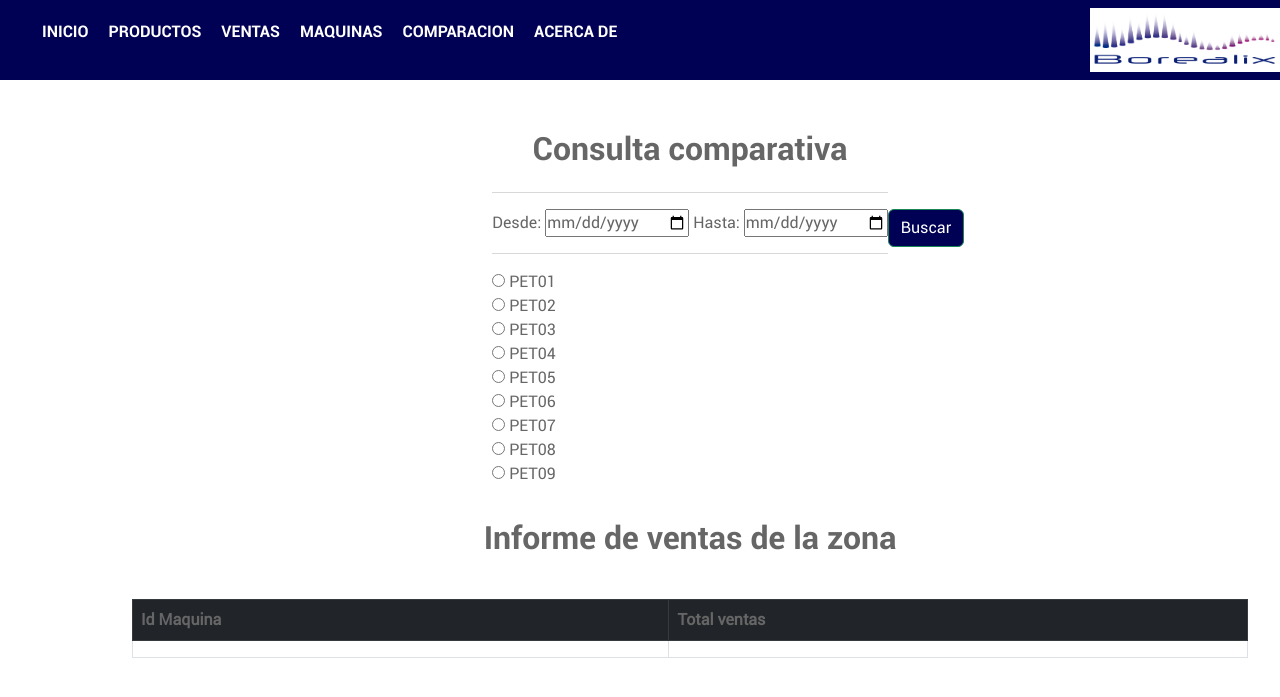
After one commit to KevinCabHer/Consultas, a Django app: page /comparacion/ in a window 1280 px wide; the page is wider, and only the part inside the window is pictured. The commit adds this page. Shown: the top 697 px of that part. Run offline with Django 3.2, Linux system fonts and the light colour scheme; lists and menus that the app fills with data are empty; some libraries are stand-ins or nearby versions.

Commit message:
Agregando template comparacion: funcionan los checkbox

```diff
--- a/gestion_consultas/informes/urls.py
+++ b/gestion_consultas/informes/urls.py
@@ -2,12 +2,12 @@ from django.urls import path, include
 from . import views
 
 urlpatterns = [
-
    path('informes/', views.informes , name="informes" ),
    path('', views.inicio , name="inicio" ),
    path('about/', views.about , name="about"),
    path('ventas/', views.ventas, name="ventas" ),
    path('pdf/',views.pdf, name="pdf"),
-   path('maquinas/',views.maquinas, name="maquinas")
-
+   path('maquinas/',views.maquinas, name="maquinas"),
+   path('pdf2/', views.pdf2, name="pdf2"),
+   path('comparacion/', views.comparacion, name="comparacion"),
 ]
--- a/gestion_consultas/informes/views.py
+++ b/gestion_consultas/informes/views.py
@@ -8,11 +8,18 @@ import os
 from django.conf import settings
 from django.http import HttpResponse
 from django.template.loader import get_template
+from django.template.loader import render_to_string
+import pdfkit
+from jinja2 import Environment, FileSystemLoader
+
+path_wkhtmltopdf = r'C:\Program Files\wkhtmltopdf\bin\wkhtmltopdf.exe'
+config = pdfkit.configuration(wkhtmltopdf=path_wkhtmltopdf)
 from xhtml2pdf import pisa
 from django.contrib.staticfiles import finders
 
 
-
+context1 = {}
+context2 = {}
 
 def informes(request):
     tabla = models.TbProduct.objects.select_related().all()
@@ -86,8 +93,8 @@ def ventas(request):
         #total placas vendidas
         for j in cant:
             placas_total = j + placas_total
-
-    context = {
+    global context1
+    context1 = {
         'venta1':cant[0],
         'total1':total[0],
 
@@ -150,12 +157,12 @@ def ventas(request):
 
     }
     #return HttpResponse("prueba")
-    return render(request, 'informes/ventas.html',context)
+    return render(request, 'informes/ventas.html',context1)
 
 def pdf(request):
     template = get_template('informes/ventas.html')
-    context = {'title':''}
-    html = template.render(context)
+    #context = {'title':''}
+    html = template.render(context1)
     response = HttpResponse(content_type='application/pdf')
     response['Content-Disposition'] = 'attachment; filename="reporte_ventas.pdf"'
 
@@ -163,8 +170,6 @@ def pdf(request):
        html, dest=response)
 
     return response
-
-
 
 def maquinas(request):
     lista_fechas = []
@@ -227,7 +232,8 @@ def maquinas(request):
 
     contenedor2 = {prueba:total for (prueba,total) in zip(prueba,total_diario)}
 
-    context ={
+    global context2
+    context2 ={
         'zonas':zonas,
         'id_maquina':id_maquina,
         'total':total,
@@ -238,4 +244,42 @@ def maquinas(request):
         'total1' : total1
     }
 
-    return render(request, 'informes/maquinas.html', context)
+    return render(request, 'informes/maquinas.html', context2)
+
+def pdf2(request):
+    template = get_template('informes/maquinas.html')
+    #context = {'title':''}
+    html = template.render(context2)
+    response = HttpResponse(content_type='application/pdf')
+    response['Content-Disposition'] = 'attachment; filename="reporte_maquinas.pdf"'
+
+    pisa_status = pisa.CreatePDF(
+       html, dest=response)
+
+    return response
+
+def comparacion(request):
+
+    start_date1 = request.POST.get('pet01')
+    start_date2 = request.POST.get('pet02')
+    start_date3 = request.POST.get('pet03')
+    start_date4 = request.POST.get('pet04')
+    start_date5 = request.POST.get('pet05')
+    start_date6 = request.POST.get('pet06')
+    start_date7 = request.POST.get('pet07')
+    start_date8 = request.POST.get('pet08')
+    start_date9 = request.POST.get('pet09')
+
+    print(start_date1)
+    print(start_date2)
+    print(start_date3)
+    print(start_date4)
+    print(start_date5)
+    print(start_date6)
+    print(start_date7)
+    print(start_date8)
+    print(start_date9)
+
+
+    context={}
+    return render(request, 'informes/comparacion.html', context)
--- /dev/null
+++ b/gestion_consultas/templates/informes/comparacion.html
@@ -0,0 +1,99 @@
+{% extends 'layouts/base.html' %}
+{% block 'title' %}Comparativa{% endblock  %}
+{% block 'content' %}
+<h2> Consulta comparativa </h2>
+<fieldset>
+
+    <form action="/comparacion/" method="POST">
+        {% csrf_token %}
+        <hr/>
+            <label for="fechainicial">Desde: </label>
+            <input name="fechainicial" id="fechainicial" autocomplete="off" type="date"></input>
+
+            <label for="fechafinal">Hasta: </label>
+            <input name="fechafinal" id="fechafinal" autocomplete="off" type="date" ></input>
+
+            <button class = "btn btn-success" style="background-color:rgb(0,0,85)" >Buscar</button>
+        <hr/>
+
+        <div>
+            <input type="radio" id="pet01" name="pet01" value="pet01">
+            <label for="pet01">PET01</label>
+        </div>
+
+        <div>
+            <input type="radio" id="pet02" name="pet02" value="pet02">
+            <label for="pet02">PET02</label>
+        </div>
+
+        <div>
+            <input type="radio" id="pet03" name="pet03" value="pet03">
+            <label for="pet03">PET03</label>
+        </div>
+
+        <div>
+            <input type="radio" id="pet04" name="pet04" value="pet04">
+            <label for="pet04">PET04</label>
+        </div>
+
+        <div>
+            <input type="radio" id="pet05" name="pet05" value="pet05">
+            <label for="pet05">PET05</label>
+        </div>
+
+        <div>
+            <input type="radio" id="pet06" name="pet06" value="pet06">
+            <label for="pet06">PET06</label>
+        </div>
+
+        <div>
+            <input type="radio" id="pet07" name="pet07" value="pet07">
+            <label for="pet07">PET07</label>
+        </div>
+
+        <div>
+            <input type="radio" id="pet08" name="pet08" value="pet08">
+            <label for="pet08">PET08</label>
+        </div>
+
+        <div>
+            <input type="radio" id="pet09" name="pet09" value="pet09">
+            <label for="pet09">PET09</label>
+        </div>
+
+        <div>
+        </div>
+    </form>
+</fieldset>
+
+<hr/>
+<h2>Informe de ventas de la zona</h2>
+<hr/>
+    <div class = "container">
+        <div class = "row">
+            <div class = "cold-md-4.offset-md-4">
+                <div class = "tile">
+                    <div class = "tile-body">
+                        <div class = "table-resposive">
+                            <table class = "table table-hover table-bordered" id = "tablafacturas">
+                                <thead class = "table-dark " >
+                                    <tr>
+                                        <th>Id Maquina</th>
+                                        <th>Total ventas</th>
+                                    </tr>
+                                </thead>
+                                <tbody>
+                                    <tr>
+                                        <td></td>
+                                        <td></td>
+                                    </tr>
+                                </tbody>
+                            </table>
+                        </div>
+                    </div>
+                </div>
+            </div>
+        </div>
+    </div>
+<hr/>
+{% endblock  %}
--- a/gestion_consultas/templates/informes/ventas.html
+++ b/gestion_consultas/templates/informes/ventas.html
@@ -1,5 +1,5 @@
 {% extends 'layouts/base.html' %}
-
+{% block 'title' %}Ventas{% endblock  %}
 {% block 'content' %}
 
 <h2>Reporte de ventas por Zona</h2>
@@ -26,10 +26,12 @@
             <button class = "btn btn-success" style="background-color:rgb(0,0,85)" >Filtrar</button>
         </div>
     </form>
+    <hr/>
     <form class= "form1" action="/pdf/" method="POST">
         {% csrf_token %}
         <button class = "btn btn-success" style="background-color:rgb(0,0,85)"> Generar PDF </button>
     </form>
+    <hr/>
 </div>
 <hr/>
 <div class = "container">
--- a/gestion_consultas/templates/layouts/barra-nav.html
+++ b/gestion_consultas/templates/layouts/barra-nav.html
@@ -5,6 +5,7 @@
         <li><a href = " {% url 'informes' %}"> Productos </a><li>
         <li><a href = "{% url 'ventas' %}"> Ventas </a><li>
         <li><a href = "{% url 'maquinas' %}"> Maquinas </a><li>
+        <li><a href = "{% url 'comparacion' %}"> Comparacion </a><li>
         <li><a href = "{% url 'about' %}"> Acerca De </a><li>
     </ul>
     <img class=titulo src="{% static '/img/prueba.PNG' %}" alt="My image">
```
Also changed, not shown: gestion_consultas/templates/informes/index.html (+0 -14 lines), gestion_consultas/templates/informes/maquinas.html (+6 -1 lines).
